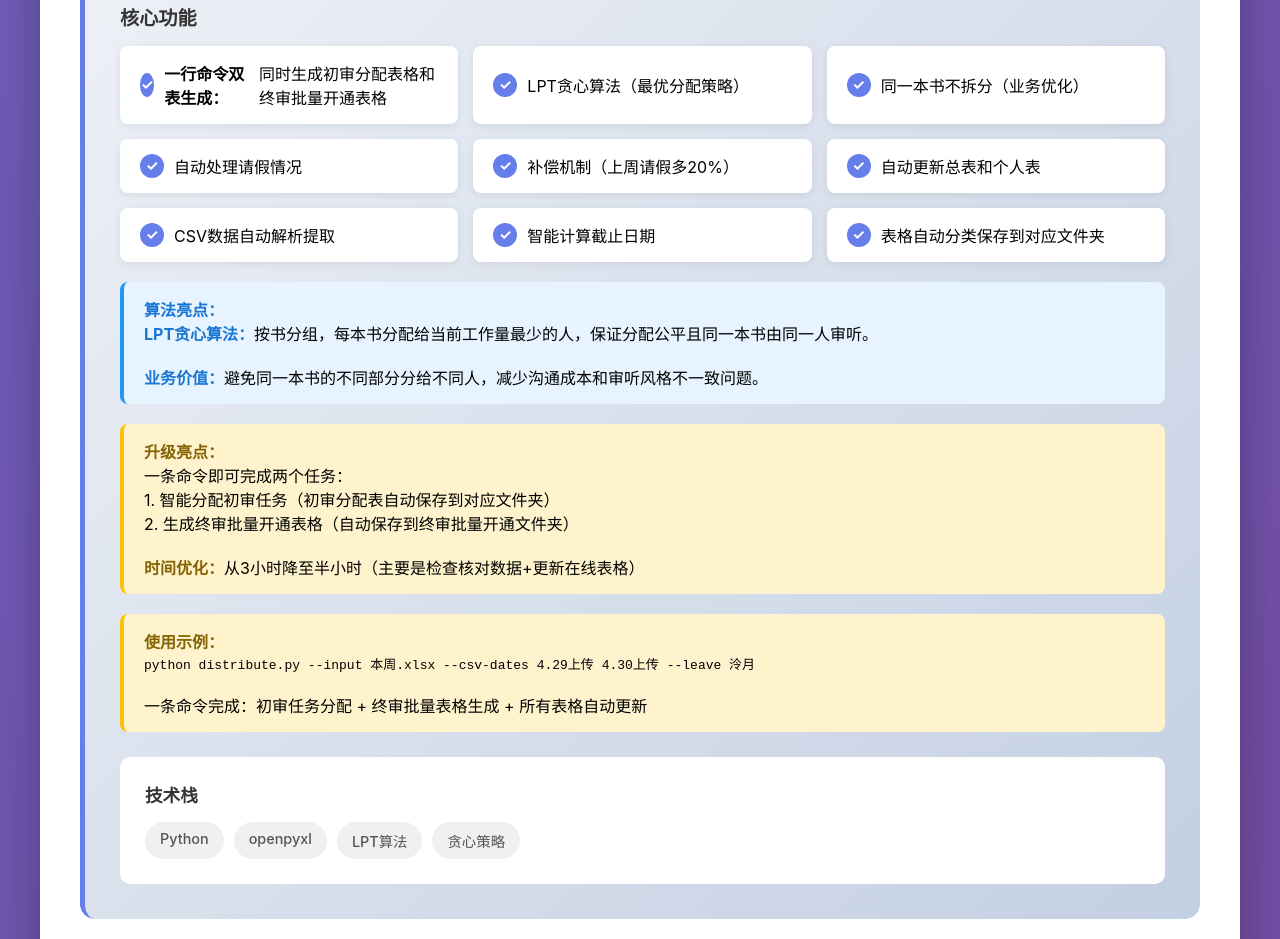
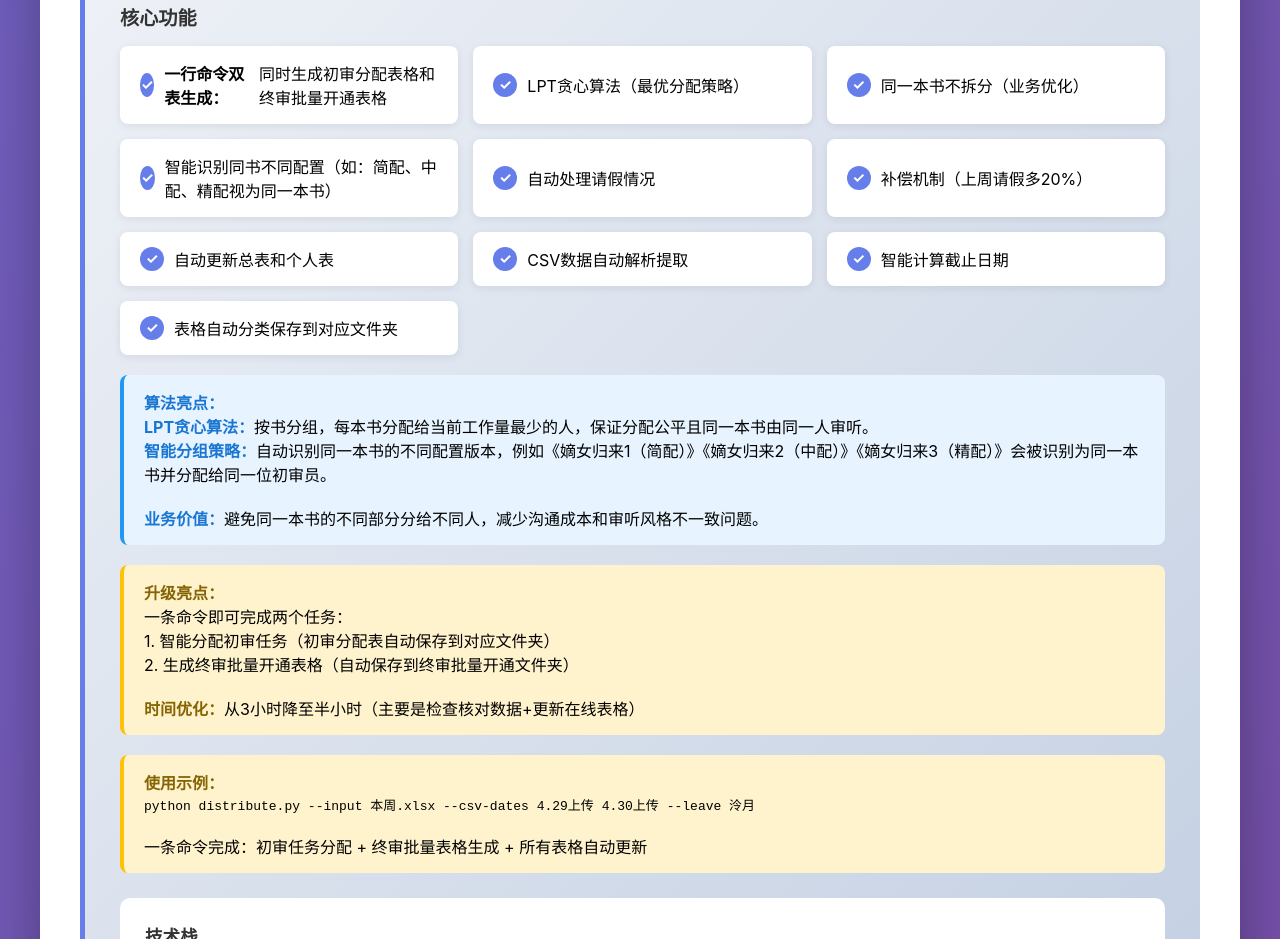
Before and after one commit to TY-11LYH/my-tools, a plain HTML site: page index.html in a window 1280 px wide. Shown: the part 4936-5875 px from the top of the page. Drawn offline with Linux system fonts and the light colour scheme.

Commit message:
更新初审优化工具：新增智能识别同书不同配置功能

```diff
--- a/index.html
+++ b/index.html
@@ -822,6 +822,7 @@
                         <li><strong>一行命令双表生成：</strong>同时生成初审分配表格和终审批量开通表格</li>
                         <li>LPT贪心算法（最优分配策略）</li>
                         <li>同一本书不拆分（业务优化）</li>
+                        <li>智能识别同书不同配置（如：简配、中配、精配视为同一本书）</li>
                         <li>自动处理请假情况</li>
                         <li>补偿机制（上周请假多20%）</li>
                         <li>自动更新总表和个人表</li>
@@ -832,7 +833,8 @@
 
                     <div class="algorithm-box">
                         <strong>算法亮点：</strong><br>
-                        <strong>LPT贪心算法：</strong>按书分组，每本书分配给当前工作量最少的人，保证分配公平且同一本书由同一人审听。<br><br>
+                        <strong>LPT贪心算法：</strong>按书分组，每本书分配给当前工作量最少的人，保证分配公平且同一本书由同一人审听。<br>
+                        <strong>智能分组策略：</strong>自动识别同一本书的不同配置版本，例如《嫡女归来1（简配）》《嫡女归来2（中配）》《嫡女归来3（精配）》会被识别为同一本书并分配给同一位初审员。<br><br>
                         <strong>业务价值：</strong>避免同一本书的不同部分分给不同人，减少沟通成本和审听风格不一致问题。
                     </div>
 
```
Also changed, not shown: 1 other file.
